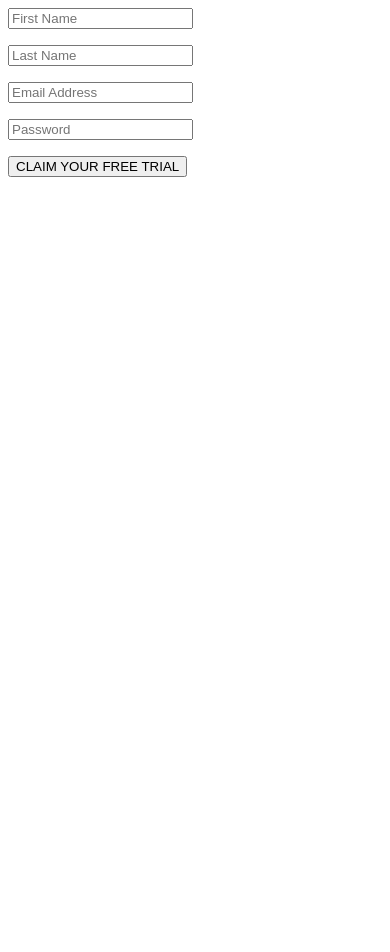
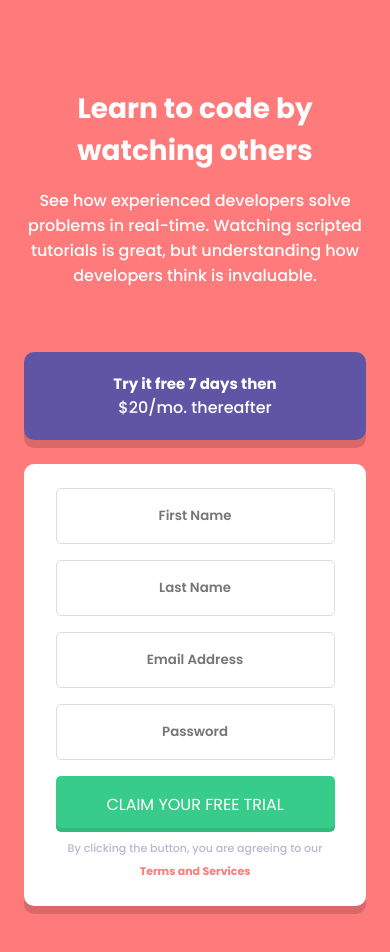
Before and after one commit to anibolokadze/Signup-Form-vue-js, a Vue app: page / in a window 390 px wide. Shown: the top 952 px of the page. Before the commit the page ends 844 px from the top, so only its background shows below. Built offline with nearby package versions, Linux system fonts and the light colour scheme.

Commit message:
mobile design

```diff
--- a/package.json
+++ b/package.json
@@ -19,7 +19,9 @@
     "@vue/cli-plugin-eslint": "~5.0.0",
     "@vue/cli-service": "~5.0.0",
     "eslint": "^7.32.0",
-    "eslint-plugin-vue": "^8.0.3"
+    "eslint-plugin-vue": "^8.0.3",
+    "node-sass": "^8.0.0",
+    "sass-loader": "^13.2.2"
   },
   "eslintConfig": {
     "root": true,
--- a/public/index.html
+++ b/public/index.html
@@ -1,17 +1,26 @@
 <!DOCTYPE html>
 <html lang="">
   <head>
-    <meta charset="utf-8">
-    <meta http-equiv="X-UA-Compatible" content="IE=edge">
-    <meta name="viewport" content="width=device-width,initial-scale=1.0">
-    <link rel="icon" href="<%= BASE_URL %>favicon.ico">
-    <title><%= htmlWebpackPlugin.options.title %></title>
+    <meta charset="utf-8" />
+    <meta http-equiv="X-UA-Compatible" content="IE=edge" />
+    <meta name="viewport" content="width=device-width,initial-scale=1.0" />
+    <link rel="icon" href="<%= BASE_URL %>favicon.ico" />
+    <link rel="preconnect" href="https://fonts.googleapis.com" />
+    <link rel="preconnect" href="https://fonts.gstatic.com" crossorigin />
+    <link
+      href="https://fonts.googleapis.com/css2?family=Antonio&family=Poppins:wght@400;500;600;700&display=swap"
+      rel="stylesheet"
+    />
+    <title>Registration form</title>
   </head>
   <body>
     <noscript>
-      <strong>We're sorry but <%= htmlWebpackPlugin.options.title %> doesn't work properly without JavaScript enabled. Please enable it to continue.</strong>
+      <strong
+        >We're sorry but <%= htmlWebpackPlugin.options.title %> doesn't work
+        properly without JavaScript enabled. Please enable it to
+        continue.</strong
+      >
     </noscript>
     <div id="app"></div>
-    <!-- built files will be auto injected -->
   </body>
 </html>
--- a/src/components/Form.vue
+++ b/src/components/Form.vue
@@ -1,5 +1,19 @@
 <template>
+  <main>
     <div v-if="!postRegistratingMessage">
+      <div class="info-wrapper">
+        <h1>Learn to code by watching others</h1>
+        <p>
+          See how experienced developers solve problems in real-time. Watching
+          scripted tutorials is great, but understanding how developers think is
+          invaluable.
+        </p>
+      </div>
+      <div class="form-wrapper">
+        <div class="sale-wrapper">
+          <h2>Try it free 7 days then</h2>
+          <p>$20/mo. thereafter</p>
+        </div>
         <Form @submit="onSubmit" ref="form">
           <Field
             name="First Name"
@@ -38,10 +52,16 @@
           <p><ErrorMessage name="Password" /></p>
 
           <button type="submit">CLAIM YOUR FREE TRIAL</button>
+          <div class="terms">
+            <p>By clicking the button, you are agreeing to our</p>
+            <span>Terms and Services</span>
+          </div>
         </Form>
+      </div>
     </div>
 
     <p v-if="registrationErrorMessage">{{ registrationErrorMessage }}</p>
+  </main>
 
   <div v-if="postRegistratingMessage">
     <h1>Great! You are now registered</h1>
@@ -116,3 +136,87 @@ export default {
   },
 };
 </script>
+
+<style lang="scss">
+$Red: hsl(0, 100%, 74%);
+$Green: hsl(154, 59%, 51%);
+$Blue: hsl(248, 32%, 49%);
+$Dark-Blue: hsl(249, 10%, 26%);
+$Grayish-Blue: hsl(246, 25%, 77%);
+
+* {
+  padding: 0;
+  margin: 0;
+  box-sizing: border-box;
+  font-family: "Poppins", sans-serif;
+  color: white;
+  text-align: center;
+}
+body {
+  background: $Red;
+  margin: 0 24px;
+  padding: 88px 0;
+}
+h1 {
+  font-size: 28px;
+}
+p {
+  font-weight: 500;
+  font-size: 16px;
+}
+.info-wrapper {
+  display: grid;
+  row-gap: 16px;
+  p {
+    margin-bottom: 64px;
+  }
+}
+.sale-wrapper {
+  height: 88px;
+  background: $Blue;
+  box-shadow: 0px 8px 0px rgba(0, 0, 0, 0.14688);
+  border-radius: 10px;
+  display: flex;
+  flex-direction: column;
+  justify-content: center;
+  h2 {
+    font-size: 15px;
+  }
+}
+Form {
+  background: white;
+  box-shadow: 0px 8px 0px rgba(0, 0, 0, 0.14688);
+  border-radius: 10px;
+  height: 100%;
+  padding: 24px 0;
+  margin-top: 24px;
+  input {
+    margin-bottom: 16px;
+    width: 279px;
+    height: 56px;
+    background: #ffffff;
+    border: 1px solid #dedede;
+    border-radius: 5px;
+    font-weight: 600;
+  }
+  button {
+    all: unset;
+    background: #38cc8b;
+    box-shadow: inset 0px -4px 0px rgba(0, 0, 0, 0.0908818);
+    border-radius: 5px;
+    width: 279px;
+    height: 56px;
+    cursor: pointer;
+    margin-bottom: 8px;
+  }
+  p {
+    color: $Grayish-Blue;
+    font-size: 11px;
+  }
+  span {
+    color: $Red;
+    font-weight: 700;
+    font-size: 11px;
+  }
+}
+</style>
--- /dev/null
+++ b/webpack.config.js
@@ -0,0 +1,15 @@
+module.exports = {
+  module: {
+    rules: [
+      // ... other rules omitted
+
+      // this will apply to both plain `.scss` files
+      // AND `<style lang="scss">` blocks in `.vue` files
+      {
+        test: /\.scss$/,
+        use: ["vue-style-loader", "css-loader", "sass-loader"],
+      },
+    ],
+  },
+  // plugin omitted
+};
```
Also changed, not shown: 1 other file (tests, documents, lock files or other folders). Lines whose indentation alone changed are shown as unchanged.
